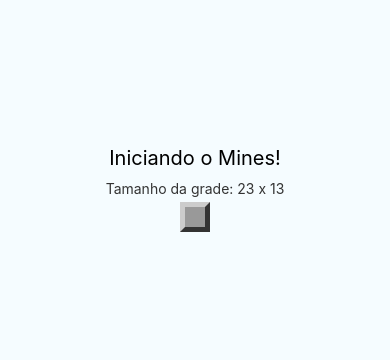
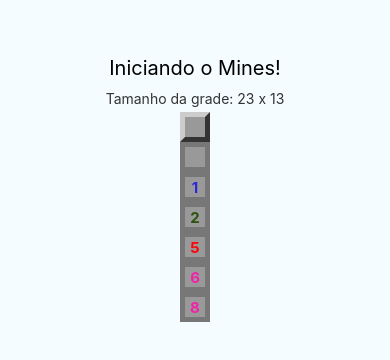
Before and after one commit to fjcs7/MinesMobile, a React Native app: screen / in a window 390 px wide. Shown: the part 238-598 px from the top of the page. Built offline with nearby package versions, Linux system fonts and the light colour scheme.

Commit message:
Criando os estilos para os Fields abertos

```diff
--- a/App.js
+++ b/App.js
@@ -11,6 +11,12 @@
         <Text style={styles.welcome}>Iniciando o Mines!</Text>
         <Text style={styles.instructions}>Tamanho da grade: {params.getRowsAmount()} x {params.getColumnsAmount()}</Text>
         <Field />
+        <Field opened/>
+        <Field opened nearMines={1}/>
+        <Field opened nearMines={2}/>
+        <Field opened nearMines={5}/>
+        <Field opened nearMines={6}/>
+        <Field opened nearMines={8}/>
       </View>
     );
   }
--- a/src/componentes/Field.js
+++ b/src/componentes/Field.js
@@ -1,17 +1,28 @@
 import React from 'react'
-import {View, StyleSheet} from 'react-native'
+import {View, StyleSheet, Text} from 'react-native'
 import params from '../params'
 
 
 
 export default props => {
+    const {mined, opened, nearMines} = props
     const styleField = [styles.field]
-    // Adicionar outros estilos aqui
+    if (opened) styleField.push(styles.opened)
     if(styleField.length === 1) styleField.push(styles.regular)
+
+    let color = null
+    if (nearMines>0){
+        if(nearMines === 1) color = '#2A28D7'
+        else if(nearMines === 2) color = '#2B520F'
+        else if(nearMines > 2 && nearMines < 6) color = '#F9060A'
+        else if(nearMines >= 6) color = '#F221A9'
+    }
 
     return(
         <View style={styleField}>
-
+            {!mined && opened && nearMines > 0 ?
+                <Text style={[styles.label, {color: color}]}>
+                    {nearMines}</Text> : false}
         </View>
     )
 }
@@ -28,5 +39,15 @@
         borderTopColor: '#CCC',
         borderRightColor: '#333',
         borderBottomColor: '#333',
+    },
+    opened: {
+        backgroundColor: '#999',
+        borderColor: '#777',
+        alignItems: 'center',
+        justifyContent: 'center',
+    },
+    label: {
+        fontWeight: 'bold',
+        fontSize: params.fontSize,
     }
 })
```
